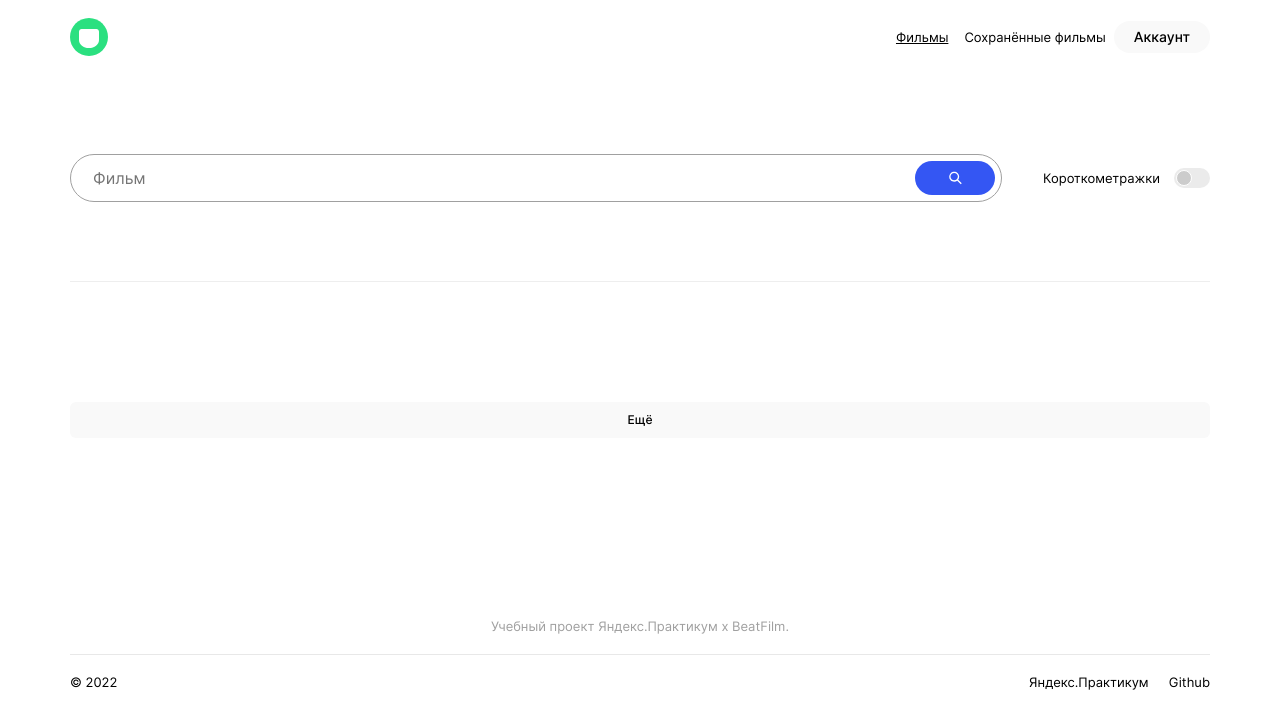
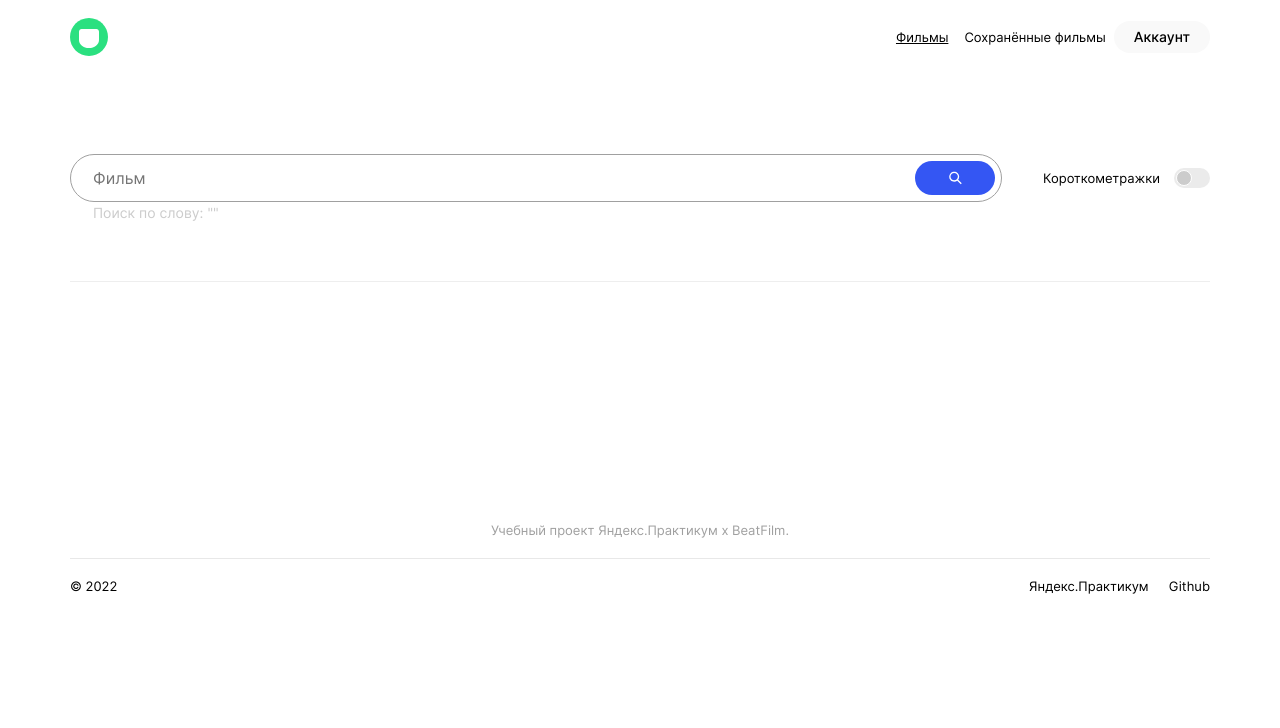
Before and after one commit to Betokko/movies-explorer-frontend, a React (Create React App) app: page /movies in a window 1280 px wide. Shown: the top 728 px of the page. Built offline with nearby package versions, Linux system fonts and the light colour scheme.

Commit message:
feat: pagination

```diff
--- a/src/components/App/App.js
+++ b/src/components/App/App.js
@@ -1,4 +1,4 @@
-import { useMemo, useState } from 'react';
+import { useEffect, useMemo, useState } from 'react';
 import { Routes, Route } from 'react-router-dom';
 
 import Main from '../Main/Main';
@@ -12,28 +12,22 @@ import PageNotFound from '../PageNotFound/PageNotFound';
 import './App.scss';
 
 import movieApi from '../../utils/MoviesApi';
+import {useSortedAndSearchedCards} from '../../utils/useCards'
 
 function App() {
-  const [wasARequest, setWasARequest] = useState(false);
   const [cards, setCards] = useState([]);
   const [isShort, setIsShort] = useState(false);
   const [searchQuery, setSearchQuery] = useState('');
   const [isLoading, setIsLoading] = useState(false);
+  const [limit, setLimit] = useState(9)
 
-  const sortedCards = useMemo(() => {
-    if (!isShort) {
-      return cards;
-    }
-    return cards.filter((card) => card.duration <= 40);
-  }, [isShort, cards]);
 
-  const sortedAndSearchedCards = useMemo(() => {
-    return sortedCards.filter((card) =>
-      card.nameRU.toLowerCase().includes(searchQuery.toLocaleLowerCase())
-    );
-  }, [searchQuery, sortedCards]);
+  const sortedAndSearchedCards = useSortedAndSearchedCards(cards, isShort, searchQuery);
 
-  if (wasARequest) {
+
+
+  const fetchCards = () => {
+    setIsLoading(true);
     movieApi
       .getCards()
       .then((res) => setCards(res))
@@ -60,10 +54,11 @@ function App() {
                   setSearchQuery={setSearchQuery}
                   isShort={isShort}
                   setIsShort={setIsShort}
-                  wasARequest={wasARequest}
-                  setWasARequest={setWasARequest}
                   isLoading={isLoading}
                   setIsLoading={setIsLoading}
+                  fetchCards={fetchCards}
+                  limit={limit}
+                  setLimit={setLimit}
                 />
               }
             />
--- a/src/components/Movies/Movies.js
+++ b/src/components/Movies/Movies.js
@@ -1,4 +1,4 @@
-import React from 'react';
+import {useState} from 'react';
 import MoviesCardList from '../MoviesCardList/MoviesCardList';
 import Preloader from '../Preloader/Preloader';
 
@@ -10,24 +10,28 @@ const Movies = ({
   cards,
   setSearchQuery,
   setIsShort,
-  wasARequest,
-  setWasARequest,
   isLoading,
-  setIsLoading
+  fetchCards,
+  limit,
+  setLimit
 }) => {
+  const [wasRequest, setWasRequest] = useState(false);
   return (
     <main>
       <SearchForm
         setSearchQuery={setSearchQuery}
         setIsShort={setIsShort}
-        setWasARequest={setWasARequest}
-        setIsLoading={setIsLoading}
+        fetchCards={fetchCards}
+        limit={limit}
+        setLimit={setLimit}
+        setWasRequest={setWasRequest}
       />
-      {wasARequest && !cards.length ? <div style={{textAlign: 'center'}}>Ничего не найдено</div> : null}
+      {/* {wasARequest && !cards.length ? <div style={{textAlign: 'center'}}>Ничего не найдено</div> : null} */}
       {isLoading
        ? <Preloader />
-       : <MoviesCardList name="Сохранить" cards={cards} />
+       : <MoviesCardList name="Сохранить" cards={cards} limit={limit} setLimit={setLimit}/>
        }
+       {cards.length === 0 && wasRequest ? <div style={{textAlign: 'center'}}>Ничего не найдено</div> : null}
     </main>
   );
 };
--- a/src/components/MoviesCardList/MoviesCardList.js
+++ b/src/components/MoviesCardList/MoviesCardList.js
@@ -3,15 +3,15 @@ import MoviesCard from '../MoviesCard/MoviesCard';
 import './MoviesCardList.scss';
 
 
-const MoviesCardList = ({name, cards}) => {
+const MoviesCardList = ({name, cards, limit, setLimit}) => {
   return (
     <section className="movies-card-list">
       <ul className="movies-card-list__items">
-        {cards.map((card) => (
-          <MoviesCard name={name} card={card} key={card.id}/>
+        {cards.slice(0, limit).map((card) => (
+           <MoviesCard name={name} card={card} key={card.id}/>
         ))}
       </ul>
-      <input type="submit" value="Ещё" className="movies-card-list__button" />
+      { cards.length >= limit ? <input type="submit" value="Ещё" className="movies-card-list__button" onClick={() => setLimit(limit + 9)}/>: null}
     </section>
   );
 };
--- a/src/components/SearchForm/SearchForm.js
+++ b/src/components/SearchForm/SearchForm.js
@@ -1,24 +1,25 @@
-import { useRef } from 'react';
+import { useRef, useState } from 'react';
 
 import { useForm } from 'react-hook-form';
 
 import './SearchForm.scss';
 
-const SearchForm = ({ setSearchQuery, setIsShort, setWasARequest, setIsLoading }) => {
+const SearchForm = ({ setSearchQuery, setIsShort, fetchCards,  setLimit, setWasRequest }) => {
   const {
     register,
     formState: { errors },
     handleSubmit,
     reset,
   } = useForm();
-
   const onSubmit = (data) => {
-    setIsLoading(true)
     reset();
     setSearchQuery(data.search);
-    setWasARequest(true)
+    fetchCards()
+    setLimit(9)
+    setWasRequest(true)
+    setRequest(data.search)
   };
-
+  const [request, setRequest] = useState('')
   const checkbox = useRef()
 
   return (
@@ -40,6 +41,7 @@ const SearchForm = ({ setSearchQuery, setIsShort, setWasARequest, setIsLoading }
         />
         <div className="search-form__container__error">
           {errors.search && errors.search.message}
+          <span style={{color: '#ccc', fontSize: '14px'}}>Поиск по слову: "{request}"</span>
         </div>
       </form>
       <div className="search-form__shorts">
--- a/src/components/SearchForm/SearchForm.scss
+++ b/src/components/SearchForm/SearchForm.scss
@@ -63,6 +63,9 @@
       left: 23px;
       color: #FF3055;
     }
+    &__request {
+      color: #000;
+    }
   }
 
   &__shorts {
--- a/src/utils/MoviesApi.js
+++ b/src/utils/MoviesApi.js
@@ -1,10 +1,12 @@
 class MovieApi {
   getCards() {
-    return fetch('https://api.nomoreparties.co/beatfilm-movies').then((res) => {
+    return fetch('https://api.nomoreparties.co/beatfilm-movies')
+    .then((res) => {
       if (!res.ok) {
         throw new Error(`Статус ошибки: ${res.status}`);
       }
-      return res.json();
+      return res.json()
+      .then(res => res)
     });
   }
 }
--- /dev/null
+++ b/src/utils/useCards.js
@@ -0,0 +1,21 @@
+import { useMemo } from 'react';
+
+export const useSortedCards = (cards, sort) => {
+  const sortedCards = useMemo(() => {
+    if (!sort) {
+      return cards;
+    }
+    return cards.filter((card) => card.duration <= 40);
+  }, [sort, cards]);
+  return sortedCards;
+};
+
+export const useSortedAndSearchedCards = (cards, sort, query) => {
+  const sortedCards = useSortedCards(cards, sort);
+  const sortedAndSearchedCards = useMemo(() => {
+    return sortedCards.filter((sortedCards) =>
+      sortedCards.nameRU.toLowerCase().includes(query.toLocaleLowerCase())
+    );
+  }, [query, sortedCards]);
+  return sortedAndSearchedCards;
+};
```
